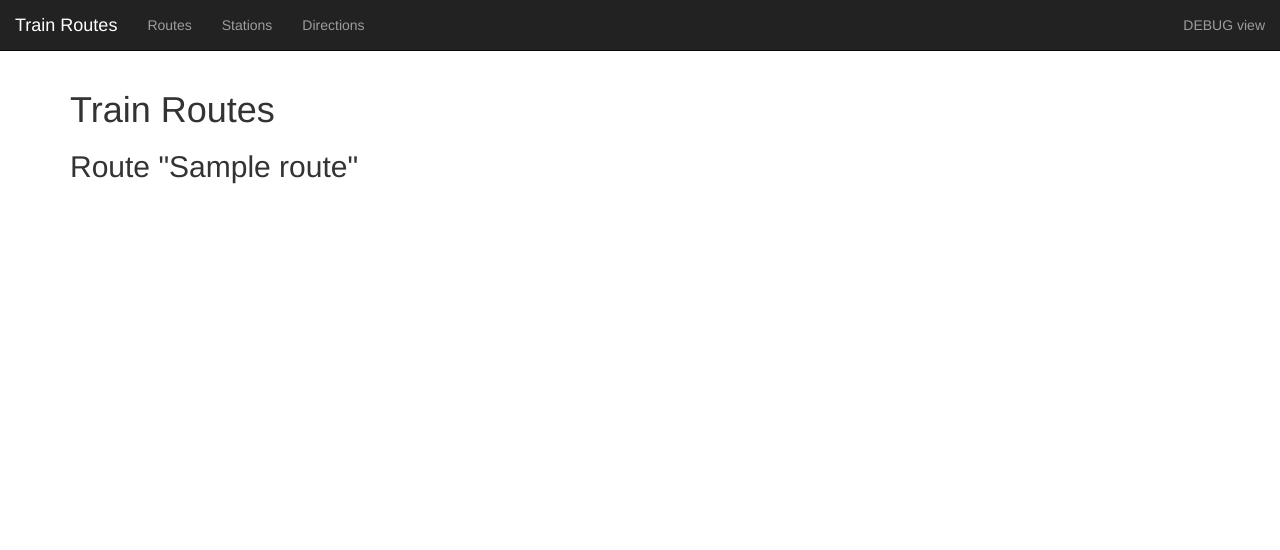
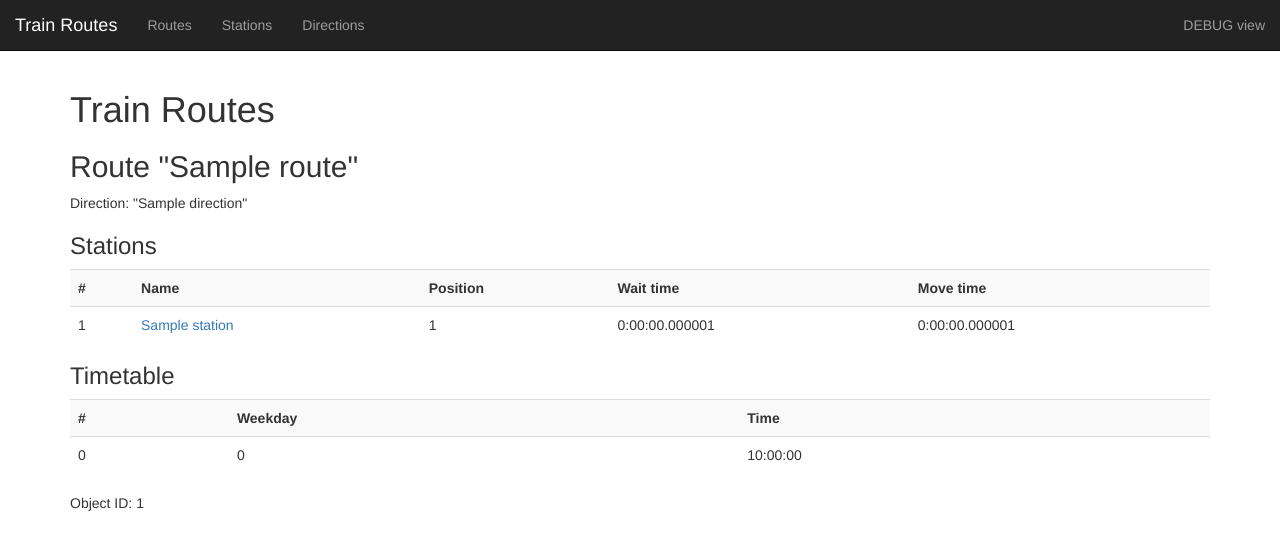
Before and after one commit to ilyanadelyaev/yandex-test, a Django app: page /route/1/ in a window 1280 px wide. Shown: the top 550 px of the page. Run offline with Django 3.2, Linux system fonts and the light colour scheme; tables that the repository leaves empty hold one stand-in row (values such as "Sample post"); some libraries are stand-ins or nearby versions.

Commit message:
www: make ajax views

```diff
--- a/api/views.py
+++ b/api/views.py
@@ -5,6 +5,54 @@ import django.core.serializers
 
 import core.models
 import core.logic
+
+
+def _station_dict(o):
+    return {
+        'id': o.id,
+        'name': o.name,
+        'directions_count': o.directionstation_set.count(),
+        'routes_count': o.routestation_set.count(),
+    }
+
+def _direction_dict(o):
+    return {
+        'id': o.id,
+        'name': o.name,
+        'stations_count': o.directionstation_set.count(),
+        'routes_count': o.route_set.count(),
+    }
+
+def _directionstation_dict(o):
+    return {
+        'direction': {'id': o.direction.id, 'name': o.direction.name},
+        'station': {'id': o.station.id, 'name': o.station.name},
+        'position': o.position,
+    }
+
+def _route_dict(o):
+    return {
+        'id': o.id,
+        'name': o.name,
+        'direction': {'id': o.direction.id, 'name': o.direction.name},
+        'station_count': o.routestation_set.count()
+    }
+
+def _routestation_dict(o):
+    return {
+        'route': {'id': o.route.id, 'name': o.route.name},
+        'station': {'id': o.station.id, 'name': o.station.name},
+        'position': o.position,
+        'wait_time': str(o.wait_time) if o.wait_time else '-',
+        'move_time': str(o.move_time) if o.move_time else '-',
+    }
+
+def _timetable_dict(o):
+    return {
+        'route': {'id': o.route.id, 'name': o.route.name},
+        'weekday': o.weekday,
+        'time': str(o.time),
+    }
 
 
 class API(object):
@@ -23,30 +71,39 @@ class SearchAPI(API):
 class ViewAPI(API):
     @classmethod
     def station(cls, request, pk):
-        data = django.core.serializers.serialize('json', core.models.Station.objects.filter(pk=pk))
-        return cls._response(data)
+        o = core.models.Station.objects.filter(pk=pk).first()
+        ret = _station_dict(o)
+        ret['directionstation'] = [_directionstation_dict(ds) for ds in o.directionstation_set.all()]
+        ret['routesstation'] = [_routestation_dict(rs) for rs in o.routestation_set.all()]
+        return cls._response(json.dumps(ret))
 
     @classmethod
     def stations_list(cls, request):
-        data = django.core.serializers.serialize('json', core.models.Station.objects.all())
-        return cls._response(data)
+        ret = [_station_dict(s) for s in core.models.Station.objects.all()]
+        return cls._response(json.dumps(ret))
 
     @classmethod
     def direction(cls, request, pk):
-        data = django.core.serializers.serialize('json', core.models.Direction.objects.filter(pk=pk))
-        return cls._response(data)
+        o = core.models.Direction.objects.filter(pk=pk).first()
+        ret = _direction_dict(o)
+        ret['directionstation'] = [_directionstation_dict(ds) for ds in o.directionstation_set.all()]
+        ret['route'] = [_route_dict(rs) for rs in o.route_set.all()]
+        return cls._response(json.dumps(ret))
 
     @classmethod
     def directions_list(cls, request):
-        data = django.core.serializers.serialize('json', core.models.Direction.objects.all())
-        return cls._response(data)
+        ret = [_direction_dict(d) for d in core.models.Direction.objects.all()]
+        return cls._response(json.dumps(ret))
 
     @classmethod
     def route(cls, request, pk):
-        data = django.core.serializers.serialize('json', core.models.Route.objects.filter(pk=pk))
-        return cls._response(data)
+        o = core.models.Route.objects.filter(pk=pk).first()
+        ret = _route_dict(o)
+        ret['routesstation'] = [_routestation_dict(rs) for rs in o.routestation_set.all()]
+        ret['timetable'] = [_timetable_dict(t) for t in o.timetable_set.all()]
+        return cls._response(json.dumps(ret))
 
     @classmethod
     def routes_list(cls, request):
-        data = django.core.serializers.serialize('json', core.models.Direction.objects.all())
-        return cls._response(data)
+        ret = [_route_dict(r) for r in core.models.Route.objects.all()]
+        return cls._response(json.dumps(ret))
--- a/templates/www/route.html
+++ b/templates/www/route.html
@@ -2,19 +2,48 @@
 
 {% block content %}
     <h2>Route "<span id="name"></span>"</h2>
+    <div>Direction: "<span id="direction"></span>"</div>
+
+    <h3>Stations</h3>
+    <table id="stations" class="table table-striped">
+        <tr>
+            <th>#</th>
+            <th>Name</th>
+            <th>Position</th>
+            <th>Wait time</th>
+            <th>Move time</th>
+        </tr>
+    </table>
+
+    <h3>Timetable</h3>
+    <table id="timetable" class="table table-striped">
+        <tr>
+            <th>#</th>
+            <th>Weekday</th>
+            <th>Time</th>
+        </tr>
+    </table>
+
+    <div>Object ID: <span id="obj_id"></span></div>
 {% endblock %}
 
 {% block scripts %}
     <script type="text/javascript">
         $(function() {
-            $.getJSON('/api/route/{{pk}}/', function(data) {
-                if ( data.length ) {
-                    obj = data[0];
-                    $('#name').text( obj.fields.name );
-                } else {
-                    $('#errors').text('Invalid ID');
-                    $('#errors').show();
-                }
+            $.getJSON('/api/route/{{pk}}/', function( o ) {
+                $('#name').text( o.name );
+                $('#direction').text( o.direction.name );
+                $('#obj_id').text( o.id );
+                $.each( o.routesstation, function( i, rs ) {
+                    $('#stations').append('<tr><td>' + rs.station.id
+                        + '</td><td><a href="/station/' + rs.station.id + '">'
+                        + rs.station.name + '</a></td><td>' + rs.position
+                        + '</td><td>' + rs.wait_time + '</td><td>' + rs.move_time + '</td></tr>');
+                });
+                $.each( o.timetable, function( i, t ) {
+                    $('#timetable').append('<tr><td>' + i + '</td><td>'
+                        + t.weekday + '</td><td>' + t.time + '</td></tr>');
+                });
             });
         });
     </script>
```
Also changed, not shown: templates/www/direction.html (+34 -9 lines), templates/www/directions_list.html (+24 -0 lines), templates/www/routes_list.html (+24 -0 lines), templates/www/station.html (+31 -8 lines), templates/www/stations_list.html (+24 -0 lines).
